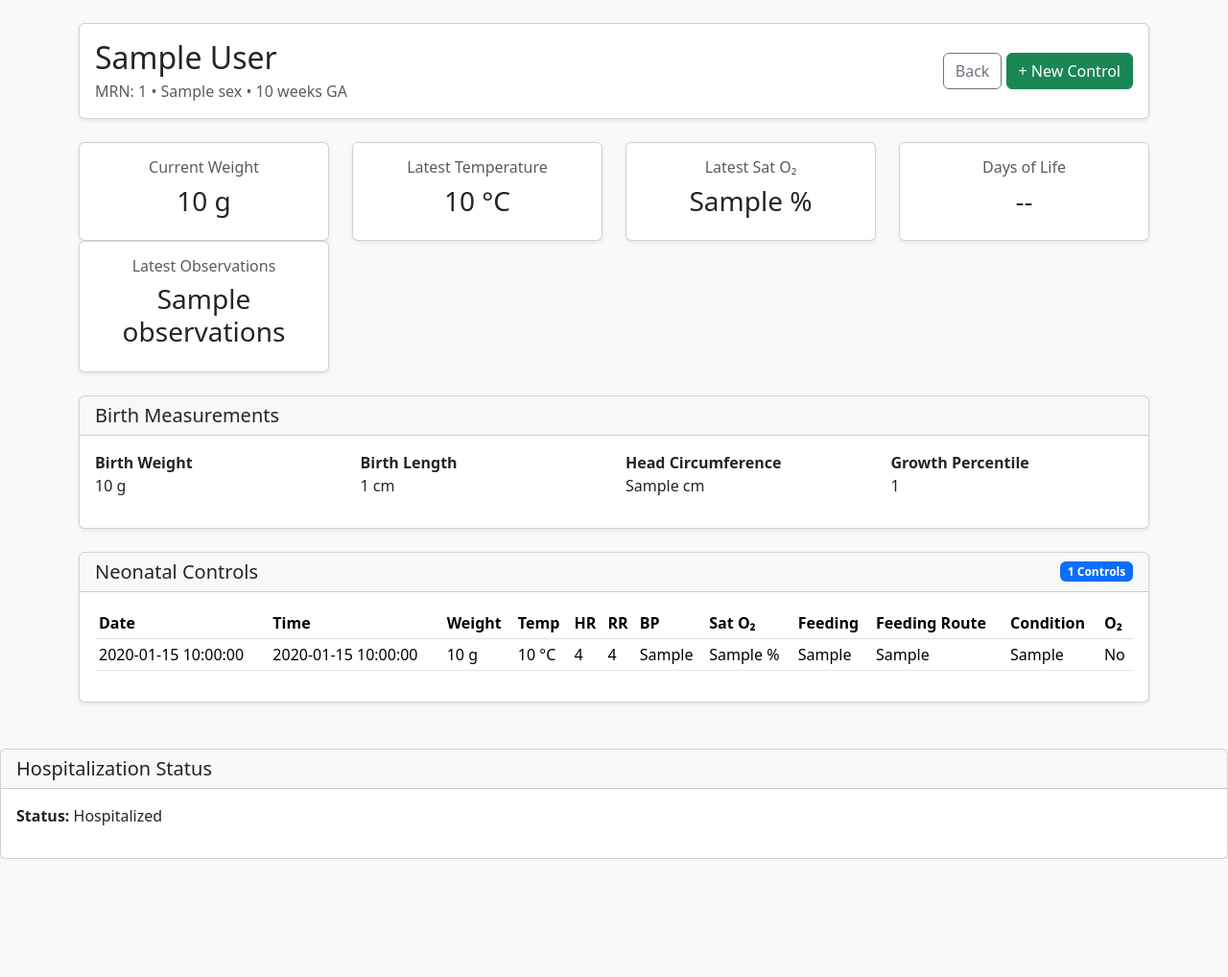
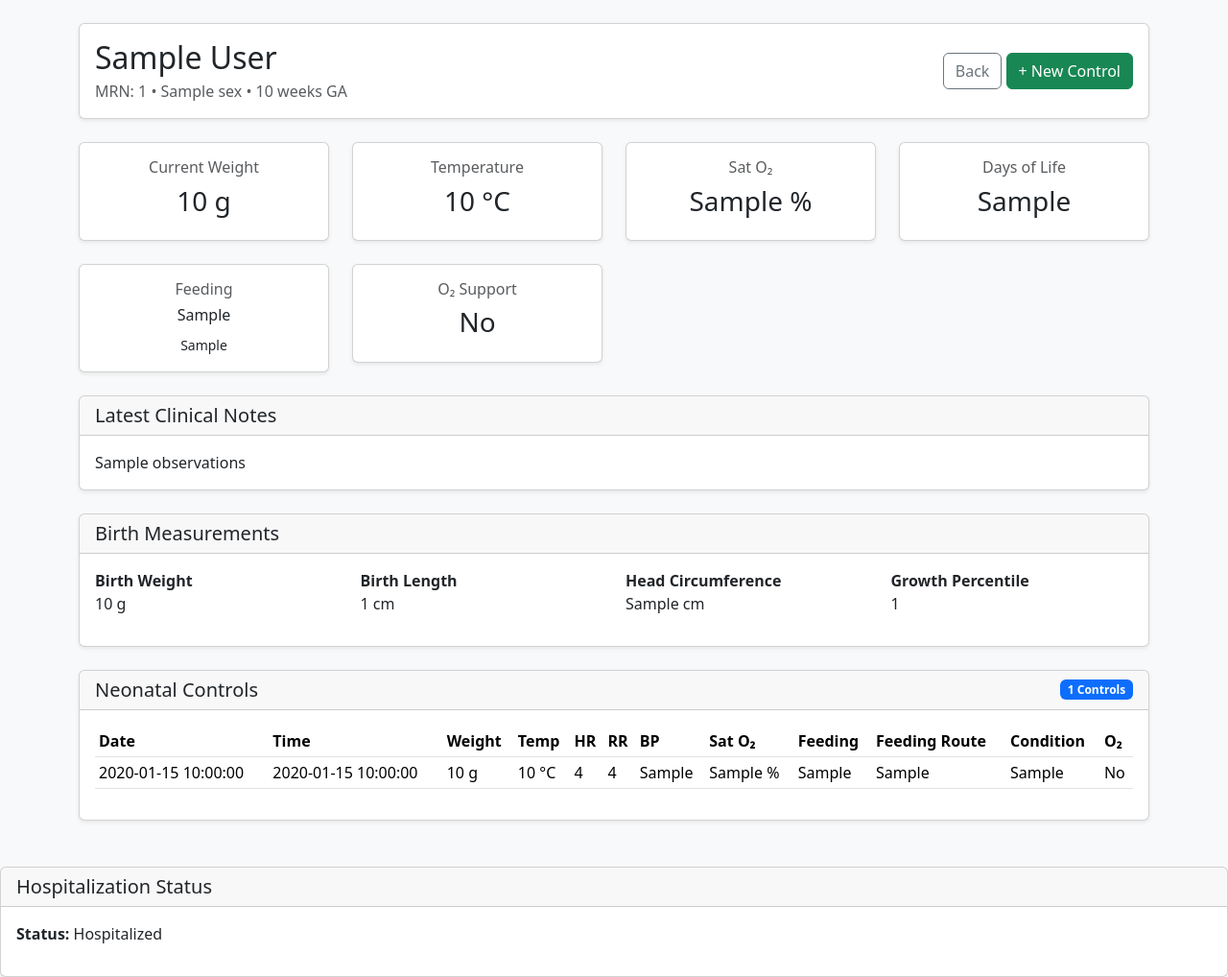
Before and after one commit to valehd/neonatal-ehr-system, a Flask app: template templates/patient_detail.html in a window 1280 px wide. Shown: the whole page at 96% size. Before the commit the page ends 895 px from the top, so only its background shows below. Run offline with Flask 3, Linux system fonts and the light colour scheme; the template is opened without the code that fills it: most values are stand-ins (such as "Sample title", 1, 10 or a date in 2020).

Commit message:
change in summary card

```diff
--- a/templates/components/patient_summary.html
+++ b/templates/components/patient_summary.html
@@ -1,4 +1,6 @@
 <div class="row mb-4">
+
+    <!-- Current Weight -->
 
     <div class="col-md-3">
         <div class="card shadow-sm text-center">
@@ -18,12 +20,14 @@
         </div>
     </div>
 
+    <!-- Temperature -->
+
     <div class="col-md-3">
         <div class="card shadow-sm text-center">
             <div class="card-body">
 
                 <h6 class="text-muted">
-                    Latest Temperature
+                    Temperature
                 </h6>
 
                 {% if controls %}
@@ -36,12 +40,14 @@
         </div>
     </div>
 
+    <!-- Oxygen Saturation -->
+
     <div class="col-md-3">
         <div class="card shadow-sm text-center">
             <div class="card-body">
 
                 <h6 class="text-muted">
-                    Latest Sat O₂
+                    Sat O₂
                 </h6>
 
                 {% if controls %}
@@ -54,6 +60,8 @@
         </div>
     </div>
 
+    <!-- Days of Life -->
+
     <div class="col-md-3">
         <div class="card shadow-sm text-center">
             <div class="card-body">
@@ -62,21 +70,61 @@
                     Days of Life
                 </h6>
 
-                <h3>--</h3>
+                <h3>{{ days_of_life }}</h3>
 
             </div>
         </div>
     </div>
-        <div class="col-md-3">
+
+</div>
+
+
+<div class="row mb-4">
+
+
+    <!-- Feeding -->
+
+    <div class="col-md-3">
         <div class="card shadow-sm text-center">
             <div class="card-body">
 
                 <h6 class="text-muted">
-                    Latest Observations
+                    Feeding
                 </h6>
 
                 {% if controls %}
-                    <h3>{{ controls.observations }}</h3>
+                    <h6>
+                        {{ controls[0].feeding_type }}
+                    </h6>
+                    <small>
+                        {{ controls[0].feeding_route }}
+                    </small>
+                {% else %}
+                    <h3>--</h3>
+                {% endif %}
+
+            </div>
+        </div>
+    </div>
+
+    <!-- Oxygen Support -->
+
+    <div class="col-md-3">
+        <div class="card shadow-sm text-center">
+            <div class="card-body">
+
+                <h6 class="text-muted">
+                    O₂ Support
+                </h6>
+
+                {% if controls %}
+
+                    {% if controls[0].oxygen_support %}
+                        <h3>Yes</h3>
+                    {% else %}
+                        <h3>No</h3>
+                    {% endif %}
+
                 {% else %}
                     <h3>--</h3>
                 {% endif %}
@@ -86,3 +134,30 @@
     </div>
 
 </div>
+
+
+<!-- Latest Clinical Notes -->
+
+<div class="card shadow-sm mb-4">
+
+    <div class="card-header">
+        <h5 class="mb-0">
+            Latest Clinical Notes
+        </h5>
+    </div>
+
+    <div class="card-body">
+
+        {% if controls %}
+            <p class="mb-0">
+                {{ controls[0].observations }}
+            </p>
+        {% else %}
+            <p class="text-muted mb-0">
+                No observations recorded.
+            </p>
+        {% endif %}
+
+    </div>
+
+</div>
```
